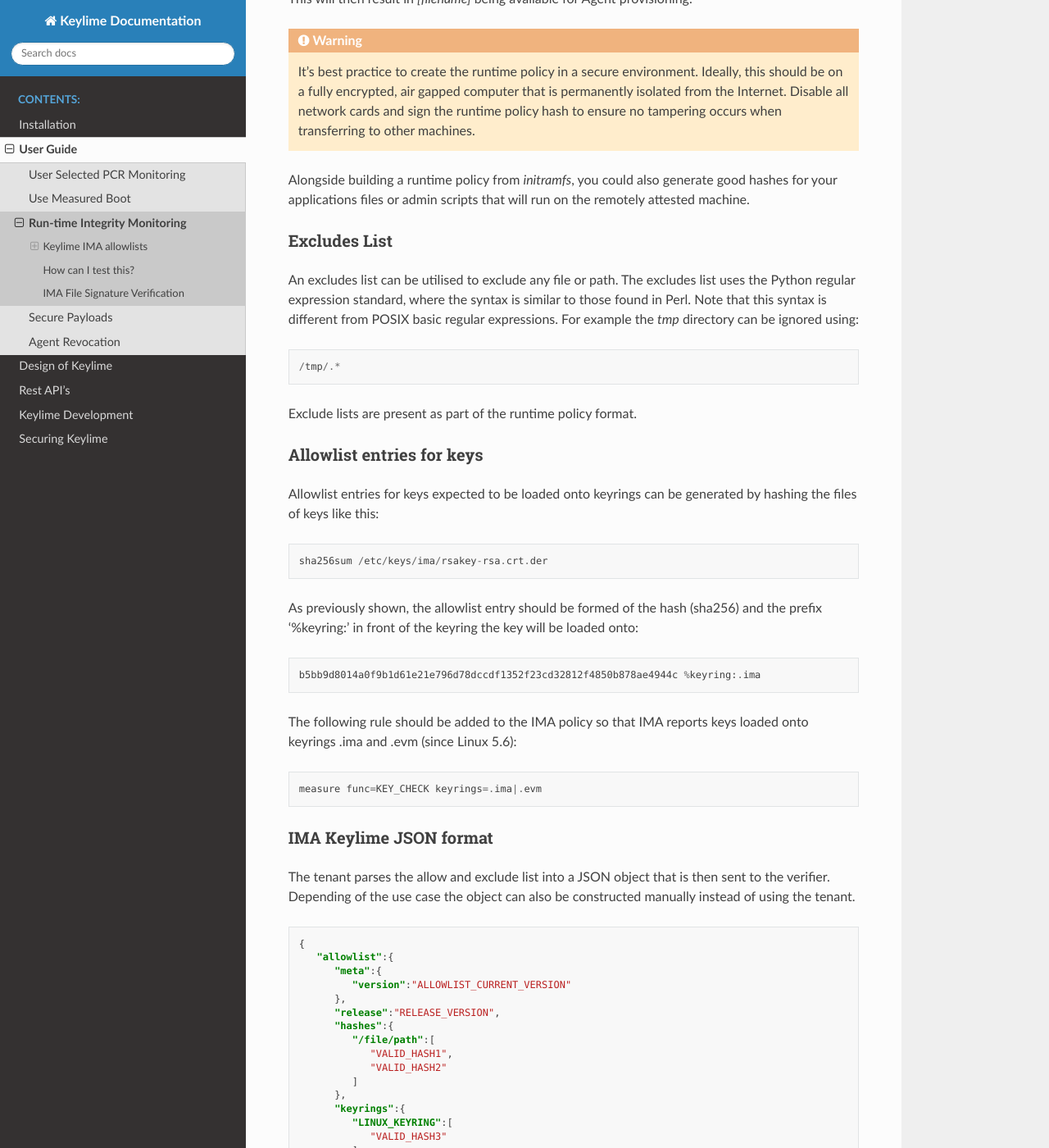
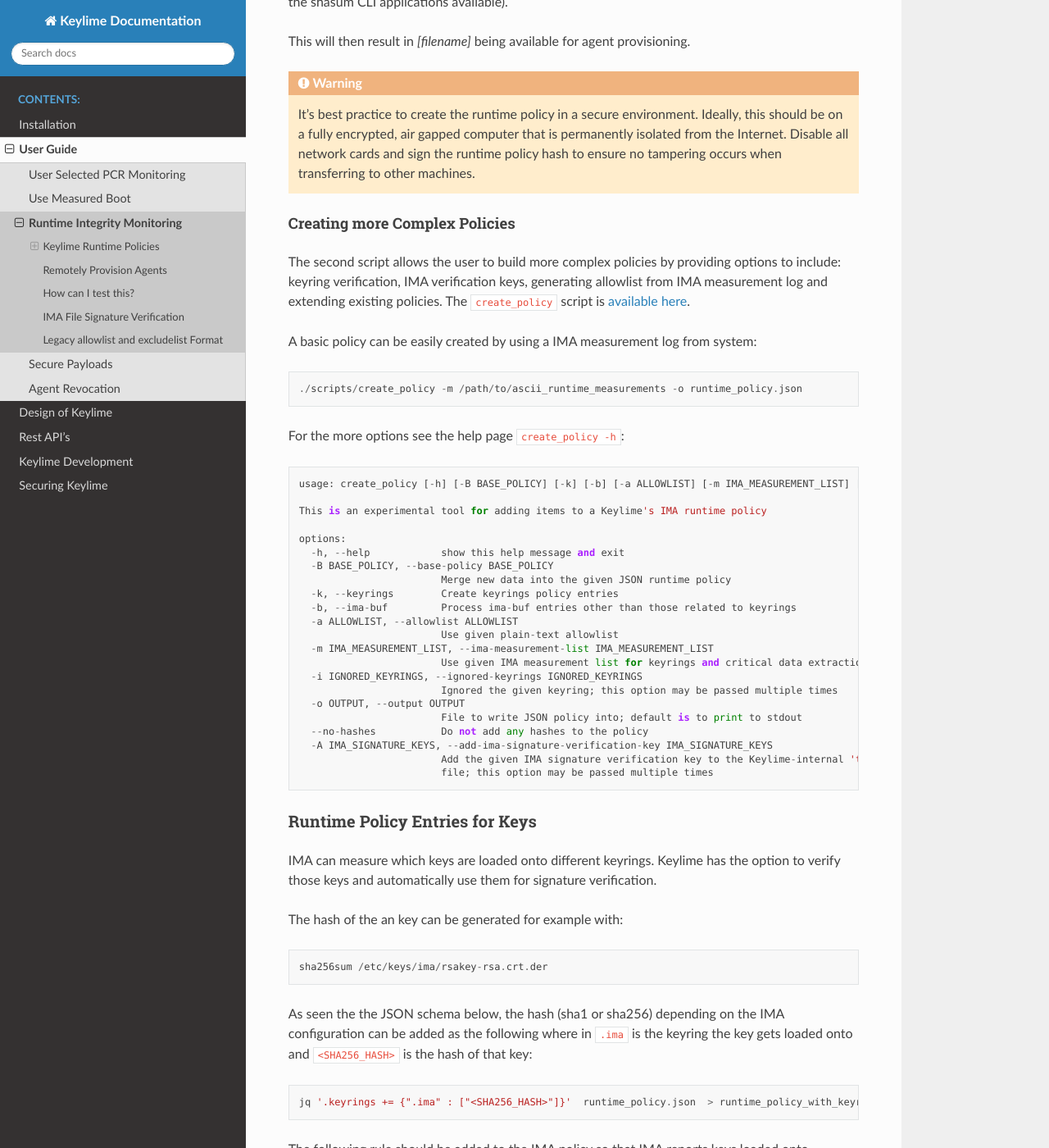
Before and after one commit to keylime/keylime, a Sphinx documentation site: the page built from docs/user_guide/runtime_ima.rst, in a window 1280 px wide and 1400 px high, scrolled down 2278 px. Shown: the whole window at 82% size. Built offline with Sphinx 7.4.7 and the Read the Docs theme 2.0.0, drawn with Linux system fonts in a browser that asks for light colours; some of the changed text lies outside the part shown.

Commit message:
docs: Update IMA instructions to new runtime policy format
Signed-off-by: Thore Sommer <mail@thson.de>

```diff
--- a/docs/user_guide/runtime_ima.rst
+++ b/docs/user_guide/runtime_ima.rst
@@ -1,18 +1,18 @@
-Run-time Integrity Monitoring
-=============================
-
-Keylimes run-time integrity monitoring requires the set up of Linux IMA.
+Runtime Integrity Monitoring
+============================
+Keylime's runtime integrity monitoring requires the set up of Linux IMA.
+More information about IMA in general can be found in the `openSUSE Wiki <https://en.opensuse.org/SDB:Ima_evm>`_.
 
 You should refer to your Linux Distributions documentation to enable IMA, but
-as a general guide most recent versions already have `CONFIG_IMA` toggled to
-`Y` as a value during Kernel compile.
+as a general guide most recent versions already have :code:`CONFIG_IMA` toggled to
+:code:`Y` as a value during Kernel compile.
 
-It is then just a case of deploying an `ima-policy` file. On a Fedora or Debian
-system, the file is situated in `/etc/ima/ima-policy`.
+It is then just a case of deploying an :code:`ima-policy` file. On a Fedora or Debian
+system, the file is located in :code:`/etc/ima/ima-policy`.
 
-For configuration of your IMA policy, please refer to the `IMA Documentation <https://github.com/torvalds/linux/blob/6f0d349d922ba44e4348a17a78ea51b7135965b1/Documentation/ABI/testing/ima_policy>`_
+For configuration of your IMA policy, please refer to the `IMA Documentation <https://github.com/torvalds/linux/blob/v6.1/Documentation/ABI/testing/ima_policy>`_.
 
-Within Keylime we use the following for demonstration (found in `demo/ima-policies/ima-policy-keylime`)::
+Within Keylime we use the following for demonstration (found in :code:`demo/ima-policies/ima-policy-keylime`)::
 
     # PROC_SUPER_MAGIC
     dont_measure fsmagic=0x9fa0
@@ -42,11 +42,11 @@
     measure func=FILE_MMAP mask=MAY_EXEC
     measure func=MODULE_CHECK uid=0
 
-This default policy measures all executables in `bprm_check` and all files `mmapped`
-executable in `file_mmap` and module checks and skips several irrelevant files
+This default policy measures all executables in :code:`bprm_check` and all files :code:`mmapped`
+executable in :code:`file_mmap` and module checks and skips several irrelevant files
 (logs, audit, tmp, etc).
 
-Once your `ima-policy` is in place, reboot your machine (or even better have it
+Once your :code:`ima-policy` is in place, reboot your machine (or even better have it
 present in your image for first boot).
 
 You can then verify IMA is measuring your system::
@@ -59,49 +59,50 @@
   10 7efd8e2a3da367f2de74b26b84f20b37c692b9f9 ima-ng sha1:af78ea0b455f654e9237e2086971f367b6bebc5f /usr/lib/systemd/libsystemd-shared-239.so
   10 784fbf69b54c99d4ae82c0be5fca365a8272414e ima-ng sha1:b0c601bf82d32ff9afa34bccbb7e8f052c48d64e /etc/ld.so.cache
 
-Keylime IMA allowlists
-----------------------
 
-An allowlist is a set of "golden" cryptographic hashes of a files un-tampered
-state or of keys that may be loaded onto keyrings.
+Keylime Runtime Policies
+------------------------
 
-The structure of the allowlist is a hash followed by a full POSIX path to the
-file::
+A runtime policy in its most basic form is a set of "golden" cryptographic hashes of files' un-tampered
+state or of keys that may be loaded onto keyrings for IMA verification.
 
-  ffe3ad4c395985d143bd0e45a9a1dd09aac21b91 /path/to/file
-
-For a key that is expected to be loaded on a keyring with the name .ima an entry
-may look like this::
-
-  b5bb9d8014a0f9b1d61e21e796d78dccdf1352f23cd32812f4850b878ae4944c %keyring:.ima
-
-Keylime will load the allowlist into the Keylime Verifier. Keylime will then
+Keylime will load the runtime policy  into the Keylime Verifier. Keylime will then
 poll tpm quotes to `PCR 10` on the agents TPM and validate the agents file(s)
-state against the allowlist. If the object has been tampered with or an
+state against the policy. If the object has been tampered with or an
 unexpected key was loaded onto a keyring, the hashes will not match and Keylime
 will place the agent into a failed state. Likewise, if any files invoke the actions
-stated in `ima-policy` that are not matched in the allowlist, keylime will place
+stated in :code:`ima-policy` that are not matched in the allowlist, keylime will place
 the agent into a failed state.
 
 Allowlists are contained in Keylime runtime policies - see below for more details.
 
-Generate a runtime policy
-~~~~~~~~~~~~~~~~~~~~~
+Generate a Runtime Policy
+~~~~~~~~~~~~~~~~~~~~~~~~~
 
-Keylime provides a script to generate runtime policies from `initramfs`, but this is
-only a guide. We encourage developers / users of Keylime to be creative and come
-up with their own process for securely creating and maintaining runtime policies.
+Runtime policies heavily depend on the IMA configuration and used files by the operating system.
+Keylime provides two helper scripts for getting started.
 
-The `create_runtime_policy.sh` script is `available here <https://github.com/keylime/keylime/blob/master/scripts/create_runtime_policy.sh>`_
+.. note::
+    Those scripts only provide a reference point to get started and **not** a complete solution.
+    We encourage developers / users of Keylime to be creative and
+    come up with their own process for securely creating and maintaining runtime policies.
+
+
+Create Runtime Policy from a Running System
+^^^^^^^^^^^^^^^^^^^^^^^^^^^^^^^^^^^^^^^^^^^
+The first script generates a runtime policy from the :code:`initramfs`, IMA log and
+files located on the root filesystem of a running system.
+
+The :code:`create_runtime_policy.sh` script is `available here <https://github.com/keylime/keylime/blob/master/scripts/create_runtime_policy.sh>`_
 
 Run the script as follows::
 
   # create_runtime_policy.sh -o [filename] -h [hash-algo]
 
-With `[hash-algo]` being `sha1sum`, `sha256sum` (note, you need the OpenSSL app
+With :code:`[hash-algo]` being :code:`sha1sum`, :code:`sha256sum` (note, you need the OpenSSL app
 installed to have the shasum CLI applications available).
 
-This will then result in `[filename]` being available for Agent provisioning.
+This will then result in `[filename]` being available for agent provisioning.
 
 .. warning::
     It’s best practice to create the runtime policy in a secure environment.
@@ -110,43 +111,75 @@
     the runtime policy hash to ensure no tampering occurs when transferring to other
     machines.
 
-Alongside building a runtime policy from `initramfs`, you could also generate good
-hashes for your applications files or admin scripts that will run on the
-remotely attested machine.
 
-Excludes List
-~~~~~~~~~~~~~
+Creating more Complex Policies
+^^^^^^^^^^^^^^^^^^^^^^^^^^^^^^
+The second script allows the user to build more complex policies by providing options to include:
+keyring verification, IMA verification keys, generating allowlist from IMA measurement log
+and extending existing policies. The :code:`create_policy` script is `available here <https://github.com/keylime/keylime/blob/master/scripts/create_policy>`_.
 
-An excludes list can be utilised to exclude any file or path. The excludes list
-uses the Python regular expression standard, where the syntax is similar to
-those found in Perl. Note that this syntax is different from POSIX basic
-regular expressions. For example the `tmp` directory can be ignored using::
+A basic policy can be easily created by using a IMA measurement log from system::
 
-  /tmp/.*
+  ./scripts/create_policy -m /path/to/ascii_runtime_measurements -o runtime_policy.json
 
-Exclude lists are present as part of the runtime policy format.
+For the more options see the help page :code:`create_policy -h`::
 
-Allowlist entries for keys
-~~~~~~~~~~~~~~~~~~~~~~~~~~
+    usage: create_policy [-h] [-B BASE_POLICY] [-k] [-b] [-a ALLOWLIST] [-m IMA_MEASUREMENT_LIST] [-i IGNORED_KEYRINGS] [-o OUTPUT] [--no-hashes] [-A IMA_SIGNATURE_KEYS]
 
-Allowlist entries for keys expected to be loaded onto keyrings can be generated
-by hashing the files of keys like this::
+    This is an experimental tool for adding items to a Keylime's IMA runtime policy
 
-   sha256sum /etc/keys/ima/rsakey-rsa.crt.der
+    options:
+      -h, --help            show this help message and exit
+      -B BASE_POLICY, --base-policy BASE_POLICY
+                            Merge new data into the given JSON runtime policy
+      -k, --keyrings        Create keyrings policy entries
+      -b, --ima-buf         Process ima-buf entries other than those related to keyrings
+      -a ALLOWLIST, --allowlist ALLOWLIST
+                            Use given plain-text allowlist
+      -m IMA_MEASUREMENT_LIST, --ima-measurement-list IMA_MEASUREMENT_LIST
+                            Use given IMA measurement list for keyrings and critical data extraction rather than /sys/kernel/security/ima/ascii_runtime_measurements
+      -i IGNORED_KEYRINGS, --ignored-keyrings IGNORED_KEYRINGS
+                            Ignored the given keyring; this option may be passed multiple times
+      -o OUTPUT, --output OUTPUT
+                            File to write JSON policy into; default is to print to stdout
+      --no-hashes           Do not add any hashes to the policy
+      -A IMA_SIGNATURE_KEYS, --add-ima-signature-verification-key IMA_SIGNATURE_KEYS
+                            Add the given IMA signature verification key to the Keylime-internal 'tenant_keyring'; the key should be an x509 certificate in DER or PEM format but may also be a public or private key
+                            file; this option may be passed multiple times
 
-As previously shown, the allowlist entry should be formed of the hash (sha256) and
-the prefix '%keyring:' in front of the keyring the key will be loaded onto::
 
-  b5bb9d8014a0f9b1d61e21e796d78dccdf1352f23cd32812f4850b878ae4944c %keyring:.ima
+Runtime Policy Entries for Keys
+~~~~~~~~~~~~~~~~~~~~~~~~~~~~~~~
+
+IMA can measure which keys are loaded onto different keyrings. Keylime has the option to verify
+those keys and automatically use them for signature verification.
+
+The hash of the an key can be generated for example with::
+
+    sha256sum /etc/keys/ima/rsakey-rsa.crt.der
+
+
+As seen the the JSON schema below, the hash (sha1 or sha256) depending on the IMA configuration
+can be added as the following where in :code:`.ima` is the keyring the key gets loaded onto and
+:code:`<SHA256_HASH>` is the hash of that key::
+
+    jq '.keyrings += {".ima" : ["<SHA256_HASH>"]}'  runtime_policy.json  > runtime_policy_with_keyring.json
 
 The following rule should be added to the IMA policy so that IMA reports keys
 loaded onto keyrings .ima and .evm (since Linux 5.6)::
 
-   measure func=KEY_CHECK keyrings=.ima|.evm
+    measure func=KEY_CHECK keyrings=.ima|.evm
 
 
-IMA Keylime JSON format
-~~~~~~~~~~~~~~~~~~~~~~~
+If the key should only be verified and not be used for IMA signature verification,
+then it can be added to the ignore list::
+
+    jq '.ima.ignored_keyrings += [".ima"]' runtime_policy.json > runtime_policy_ignore_ima.json
+
+If :code:`*` is added no verified keyring is used for IMA signature verification.
+
+Runtime Policy JSON Schema
+~~~~~~~~~~~~~~~~~~~~~~~~~~
 
 The tenant parses the allow and exclude list into a JSON object that is then sent to the verifier.
 Depending of the use case the object can also be constructed manually instead of using the tenant.
@@ -154,67 +187,126 @@
 .. sourcecode:: json
 
     {
-       "allowlist":{
-          "meta":{
-             "version":"ALLOWLIST_CURRENT_VERSION"
-          },
-          "release":"RELEASE_VERSION",
-          "hashes":{
-             "/file/path":[
-                "VALID_HASH1",
-                "VALID_HASH2"
-             ]
-          },
-          "keyrings":{
-             "LINUX_KEYRING":[
-                "VALID_HASH3"
-             ]
-          },
-          "ima":{
-             "ignored_keyrings":[
-                "IGNORED_KEYRING"
-             ]
-          }
-       },
-       "exclude":[
-          "REGEX1, REGEX2"
-       ]
+        "$schema": "https://json-schema.org/draft/2020-12/schema",
+        "title": "Keylime IMA policy",
+        "type": "object",
+        "properties": {
+            "meta": {
+                "type": "object",
+                "properties": {
+                    "version": {
+                        "type": "integer",
+                        "description": "Version number of the IMA policy schema"
+                    }
+                },
+                "required": ["version"],
+                "additionalProperties": false
+            },
+            "release": {
+                "type": "number",
+                "title": "Release version",
+                "description": "Version of the IMA policy (arbitrarily chosen by the user)"
+            },
+            "digests": {
+                "type": "object",
+                "title": "File paths and their digests",
+                "patternProperties": {
+                    ".*": {
+                        "type": "array",
+                        "title": "Path of a valid file",
+                        "items": {
+                            "type": "string",
+                            "title": "Hash of an valid file"
+                        }
+                    }
+                }
+            },
+            "excludes": {
+                "type": "array",
+                "title": "Excluded file paths",
+                "items": {
+                    "type": "string",
+                    "format": "regex"
+                }
+            },
+            "keyrings": {
+                "type": "object",
+                "patternProperties": {
+                    ".*": {
+                        "type": "string",
+                        "title": "Hash of the content in the keyring"
+                    }
+                }
+            },
+            "ima-buf": {
+                "type": "object",
+                "title": "Validation of ima-buf entries",
+                "patternProperties": {
+                    ".*": {
+                        "type": "string",
+                        "title": "Hash of the ima-buf entry"
+                    }
+                }
+            },
+            "verification-keys": {
+                "type": "array",
+                "title": "Public keys to verify IMA attached signatures",
+                "items": {
+                    "type": "string"
+                }
+            },
+            "ima": {
+                "type": "object",
+                "title": "IMA validation configuration",
+                "properties": {
+                    "ignored_keyrings": {
+                        "type": "array",
+                        "title": "Ignored keyrings for key learning",
+                        "description": "The IMA validation can learn the used keyrings embedded in the kernel. Use '*' to never learn any key from the IMA keyring measurements",
+                        "items": {
+                            "type": "string",
+                            "title": "Keyring name"
+                        }
+                    },
+                    "log_hash_alg": {
+                        "type": "string",
+                        "title": "IMA entry running hash algorithm",
+                        "description": "The hash algorithm used for the running hash in IMA entries (second value). The kernel currently hardcodes it to sha1.",
+                        "const": "sha1"
+                    }
+                },
+                "required": ["ignored_keyrings", "log_hash_alg"],
+                "additionalProperties": false
+            }
+        },
+        "required": ["meta", "release", "digests", "excludes", "keyrings", "ima", "ima-buf", "verification-keys"],
+        "additionalProperties": false
     }
 
 
-- `ALLOWLIST_CURRENT_VERSION` (integer): current version of the allow list format (latest is 2).
-- `RELEASE_VERSION` (integer): release version of this allowlist.
-- `hashes`: dictionary of the file path that should be validated as key and a list of valid hashes as entry.
-- `VALID_HASHn`: valid hash of the file or keyring that is measured
-- `keyrings`: dictionary of the keyring that should be used for signature validation and a list of valid hashes as entry.
-- `LINUX_KEYRING`: kernel keyring like `.ima` or `.evm`
-- `ignored_keyrings`: successful validated keyrings are used for signature validation. Add `*` to disable all or add them one by one.
-- `exclude`: list of regexes of files to exclude
-- `REGEXn`: regex for excluding certain files (e.g. `/tmp/.*`)
+Remotely Provision Agents
+-------------------------
 
-
-Remotely Provision Agents
-~~~~~~~~~~~~~~~~~~~~~~~~~
-
-Now that we have our allowlist available, we can send it to the verifier.
+Now that we have our runtime policy available, we can send it to the verifier.
 
 .. note::
   If you're using a TPM Emulator (for example with the ansible-keylime-tpm-emulator, you will also need
-  to run the keylime ima emulator. To do this, open a terminal and run `keylime_ima_emulator`
+  to run the keylime ima emulator. To do this, open a terminal and run :code:`keylime_ima_emulator`
 
-Using the `keylime_tenant` we can send the allowlist and our excludes list as
+Using the :code:`keylime_tenant` we can send the runtime policy as
 follows::
 
-  keylime_tenant -v <verifier-ip> -t <agent-ip> -f /path/excludes.txt --uuid D432FBB3-D2F1-4A97-9EF7-75BD81C00000 --allowlist /path/allowlist.txt --exclude /path/excludes.txt
+  touch payload  # create empty payload for example purposes
+  keylime_tenant -c add --uuid <agent-uuid> -f payload --runtime-policy /path/to/policy.json
 
 .. note::
-  If your agent is already registered, you can use `-c update`
+  If your agent is already registered, you can use :code:`-c update`
 
 How can I test this?
 --------------------
 
-Create a script that does anything (for example `echo "hello world"`) that is not
-present in your allowlist or the excludes list. Run the script as root on the
+Create a script that does anything (for example :code:`echo "hello world"`) that is not
+present in your runtime policy. Run the script as root on the
 agent machine. You will then see the following output on the verifier showing
 the agent status change to failed::
 
@@ -229,9 +321,9 @@
 
 Keylime supports the verification of IMA file signatures, which also helps to
 detect modifications on immutable files and can be used to complement or even
-replace the allowlist of hashes if all relevant executables and libraries are
-signed. However, the set up of a system that has *all* files signed is beyond
-the scope of this documentation.
+replace the allowlist of hashes in the runtime policy if all relevant
+executables and libraries are signed. However, the set up of a system that
+has *all* files signed is beyond the scope of this documentation.
 
 In the following we will show how files can be signed and how a system with
 signed files must be registered. We assume that the system has already been
@@ -318,13 +410,15 @@
 
    grep myecho /sys/kernel/security/ima/ascii_runtime_measurements
 
-We now register the system and pass along the file signing key::
+We now create a new policy that includes the signing key using :code:`create_policy` script::
 
-  keylime_tenant -v 127.0.0.1 -t neptune -f /root/excludes.txt \
-    --uuid D432FBB3-D2F1-4A97-9EF7-75BD81C00000 --allowlist default --exclude default \
-    --sign_verification_key ima-pub.pem
+  scripts/create_policy -B /path/to/runtime_policy.json -A /path/to/ima-pub.pem  -o /output/path/runtime_policy_with_key.json
 
-We can now execute the myecho tool as root::
+After that we register the agent with the new policy::
+
+  keylime_tenant -c add --uuid <agent-uuid> -f payload --runtime-policy /path/to/runtime_policy_with_key.json
+
+We can now execute the :code:`myecho` tool as root::
 
    sudo ./myecho
 
@@ -351,3 +445,9 @@
   keylime.ima - WARNING - signature for file /home/test/myecho is not valid
   keylime.ima - ERROR - IMA ERRORS: template-hash 0 fnf 0 hash 0 bad-sig 1 good 3042
   keylime.cloudverifier - WARNING - agent D432FBB3-D2F1-4A97-9EF7-75BD81C00000 failed, stopping polling
+
+
+Legacy allowlist and excludelist Format
+---------------------------------------
+Since Keylime 6.6.0 the old JSON and flat file formats for runtime policies are deprecated.
+Keylime provides with :code:`keylime_convert_runtime_policy` a utility to convert those into the new format.
```
Also changed, not shown: other parts of docs/user_guide/runtime_ima.rst (+1 -1 lines).
